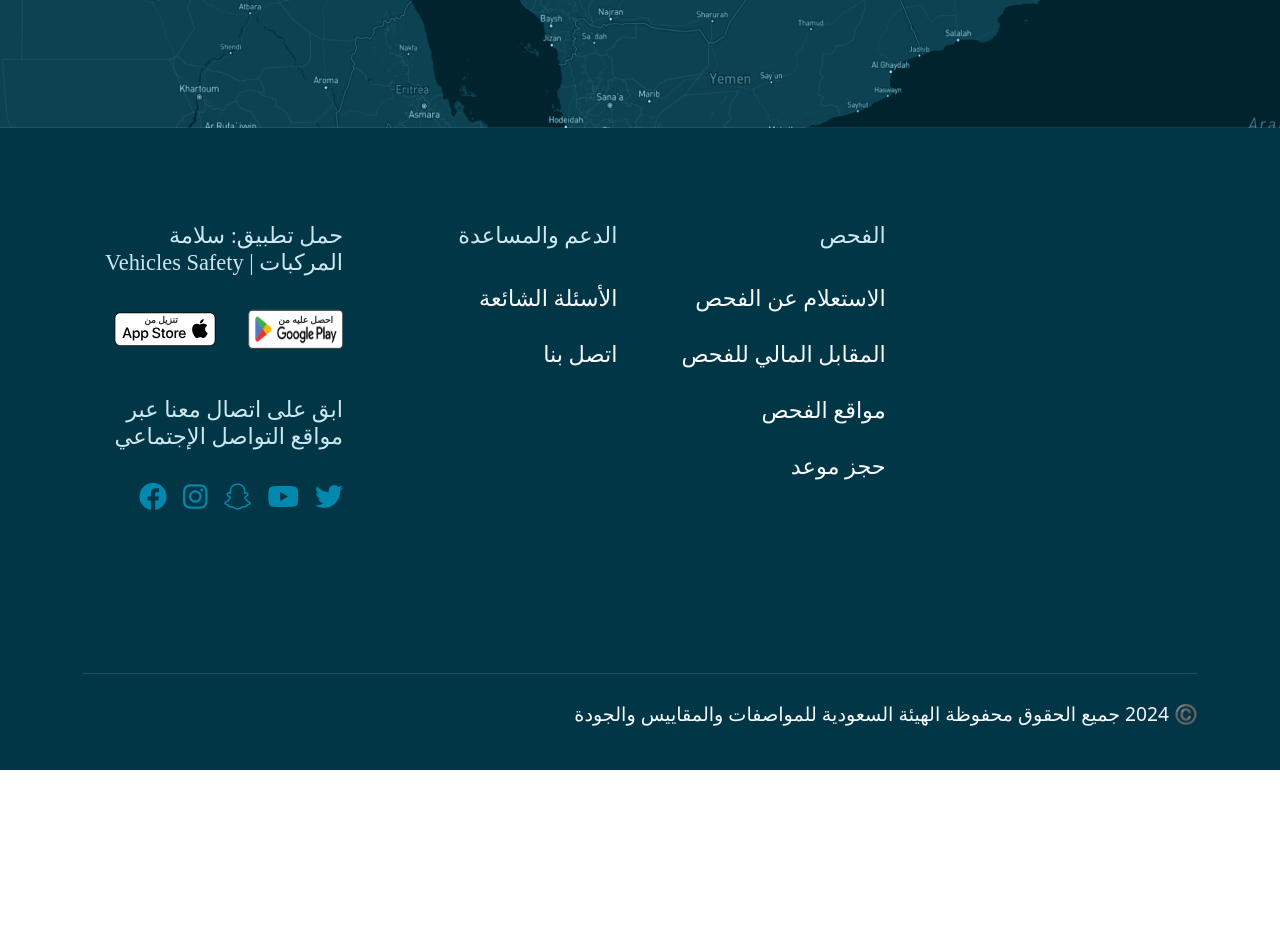
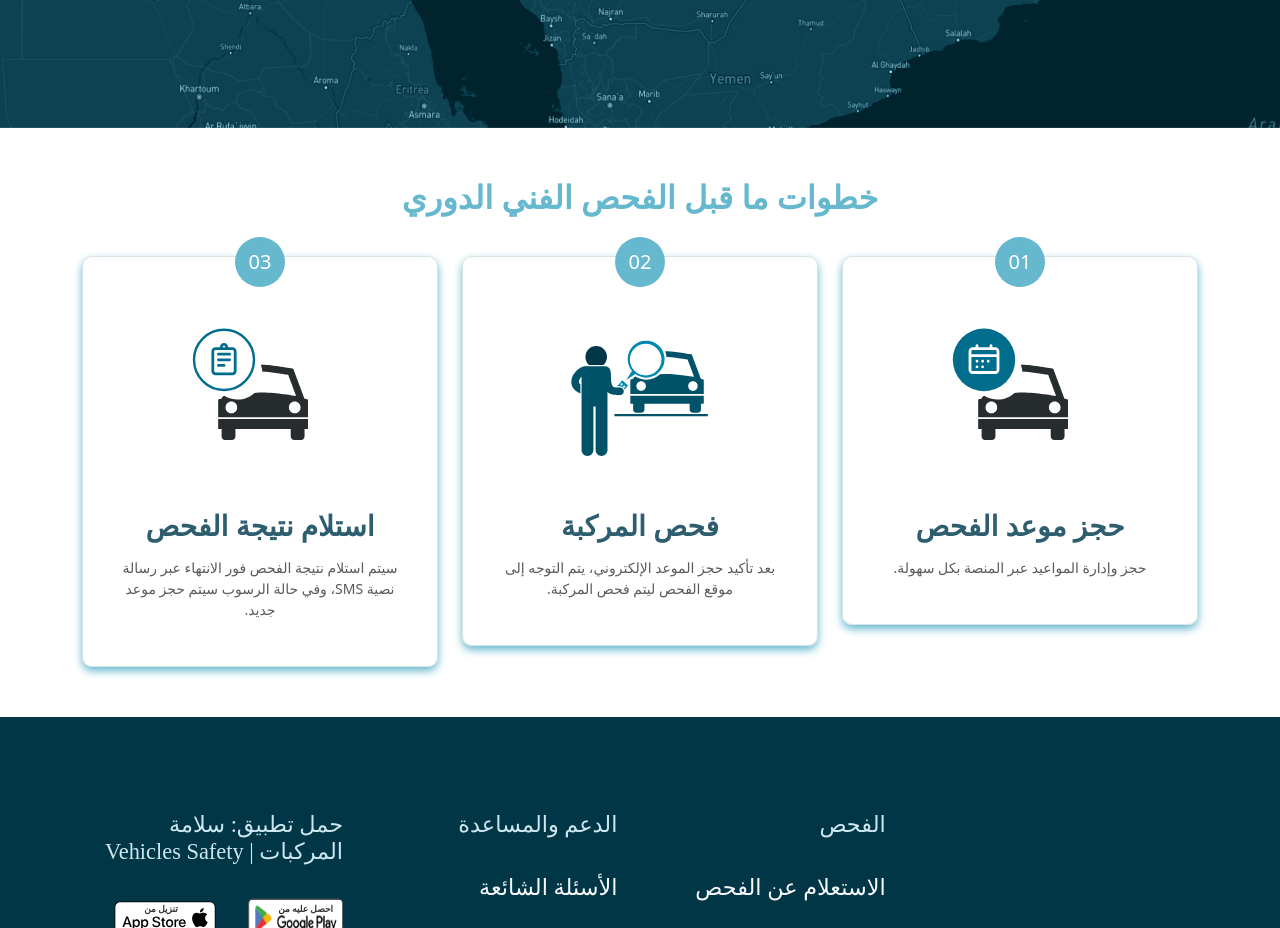
Before and after one commit to montaser77789/Eng_Abdallah, a plain HTML site: page index.html in a window 1280 px wide. Shown: the part 3640-4568 px from the top of the page. Before the commit the page ends 4410 px from the top, so only its background shows below. Drawn offline with nearby package versions, Linux system fonts and the light colour scheme.

Commit message:
mao Section

```diff
--- a/css/style.css
+++ b/css/style.css
@@ -504,7 +504,80 @@ html, body {
         font-size: 12px;
     }
   }
+  /* //////////////////////////////////////// */
+  .step-section {
+    padding: 50px 0;
+  }
+  .step-section h2 {
+    text-align: center;
+    margin-bottom: 40px;
+    font-weight: bold;
+    color: #66b8cf;
+    padding: 0 20px;
+  }
+  .step-card {
+    border: 1px solid #d6e4e5;
+    padding: 30px;
+    border-radius: 10px;
+    box-shadow: 0px 4px 8px #66b8cf;
+    transition: all 0.3s ease-in-out;
+    position: relative;
+  }
+  .step-card:hover {
+    transform: translateY(-10px);
+    box-shadow: 0px 6px 12px rgba(0, 0, 0, 0.15);
+  }
+  .step-number {
+    position: absolute;
+    top: -20px;
+    left: 50%;
+    transform: translateX(-50%);
 
+    background-color: #66b8cf;
+    color: white;
+    border-radius: 50%;
+    width: 50px;
+    height: 50px;
+    display: flex;
+    align-items: center;
+    justify-content: center;
+    margin: 0 auto 20px;
+    font-size: 20px;
+  }
+  .step-img {
+    width: 180px;
+    height: auto;
+    display: block;
+    margin: 20px auto;
+  }
+  .step-title {
+    text-align: center;
+    font-weight: bold;
+    margin-bottom: 15px;
+    color: #2d5d6e;
+  }
+  .step-text {
+    text-align: center;
+    font-size: 14px;
+    color: #5a5a5a;
+  }
+  .step-btn {
+    display: block;
+    width: 200px;
+    margin: 30px auto 0;
+    background-color: #66b8cf;
+    color: white;
+    border-radius: 50px;
+    text-align: center;
+    padding: 10px 0;
+    text-decoration: none;
+    font-size: 16px;
+  }
+  @media (max-width: 767px) {
+    .step-card {
+      margin-bottom: 20px;
+    }
+  }
 
 
 /* /////////////footer/////////////////////// */
--- a/index.html
+++ b/index.html
@@ -256,11 +256,43 @@
         <img src="./images/spot.svg">
         <span class="zone-name">الباحة</span>
       </div>
-
-
     </div>
   </section>
 
+ <section class="step-section">
+  <div class="container">
+    <h2>خطوات ما قبل الفحص الفني الدوري</h2>
+    <div class="row">
+      <!-- Step 1 -->
+      <div class="col-md-4">
+        <div class="step-card text-center">
+          <div class="step-number">01</div>
+          <img src="./images/ccb3799ffcd2c6bfa9aa.svg" alt="حجز موعد" class="step-img">
+          <h3 class="step-title">حجز موعد الفحص</h3>
+          <p class="step-text">حجز وإدارة المواعيد عبر المنصة بكل سهولة.</p>
+        </div>
+      </div>
+      <!-- Step 2 -->
+      <div class="col-md-4">
+        <div class="step-card text-center">
+          <div class="step-number">02</div>
+          <img src="./images/4f5b4635e046172f9cea.svg" alt="فحص المركبة" class="step-img">
+          <h3 class="step-title">فحص المركبة</h3>
+          <p class="step-text">بعد تأكيد حجز الموعد الإلكتروني، يتم التوجه إلى موقع الفحص ليتم فحص المركبة.</p>
+        </div>
+      </div>
+      <!-- Step 3 -->
+      <div class="col-md-4">
+        <div class="step-card text-center">
+          <div class="step-number">03</div>
+          <img src="./images/3dfb32f566f1f401420d.svg" alt="استلام النتيجة" class="step-img">
+          <h3 class="step-title">استلام نتيجة الفحص</h3>
+          <p class="step-text">سيتم استلام نتيجة الفحص فور الانتهاء عبر رسالة نصية SMS، وفي حالة الرسوب سيتم حجز موعد جديد.</p>
+        </div>
+      </div>
+    </div>
+  </div>
+</section>
 
 
 
```
Also changed, not shown: images/3dfb32f566f1f401420d.svg (added), images/4f5b4635e046172f9cea.svg (added), images/ccb3799ffcd2c6bfa9aa.svg (added).
